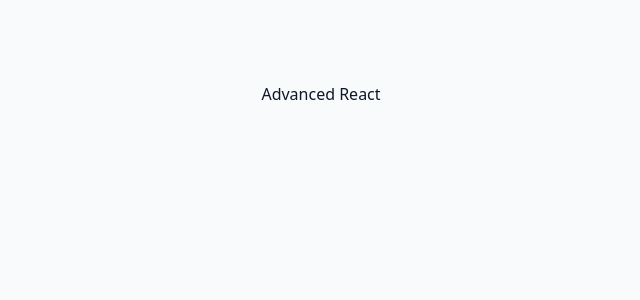
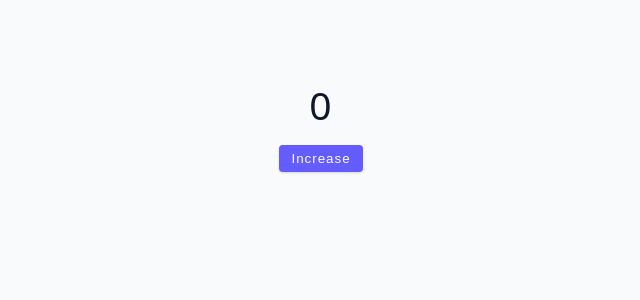
Before and after one commit to anamarijakukulj/practiceJS, a React (Vite) app in the folder LearnReact/advance-react-app/: page / in a window 1280 px wide. Shown: the top 300 px of the page, without its empty margins (319-959 px from the left). Built offline with nearby package versions, Linux system fonts and the light colour scheme.

Commit message:
Add error example

```diff
--- a/LearnReact/advance-react-app/src/App.jsx
+++ b/LearnReact/advance-react-app/src/App.jsx
@@ -1,5 +1,11 @@
+import ErrorExample from "./projects/01-useState/01-error-example";
+
 function App() {
-  return <div className="container">Advanced React</div>;
+  return (
+    <div className="container">
+      <ErrorExample />
+    </div>
+  );
 }
 
 export default App;
--- a/LearnReact/advance-react-app/src/projects/01-useState/01-error-example.jsx
+++ b/LearnReact/advance-react-app/src/projects/01-useState/01-error-example.jsx
@@ -1,5 +1,19 @@
 const ErrorExample = () => {
-  return <h2>useState error example</h2>;
+  let count = 0;
+
+  const handleClick = () => {
+    count++;
+    console.log(count);
+  };
+
+  return (
+    <>
+      <h2>{count}</h2>
+      <button type="button" onClick={handleClick} className="btn">
+        increase
+      </button>
+    </>
+  );
 };
 
 export default ErrorExample;
```
